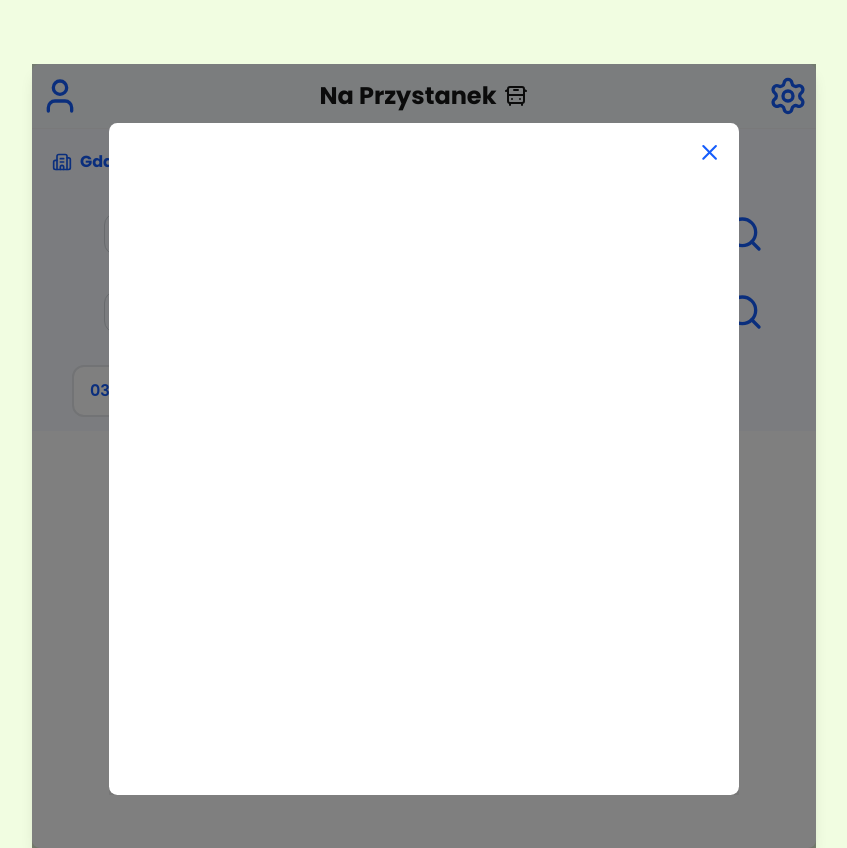
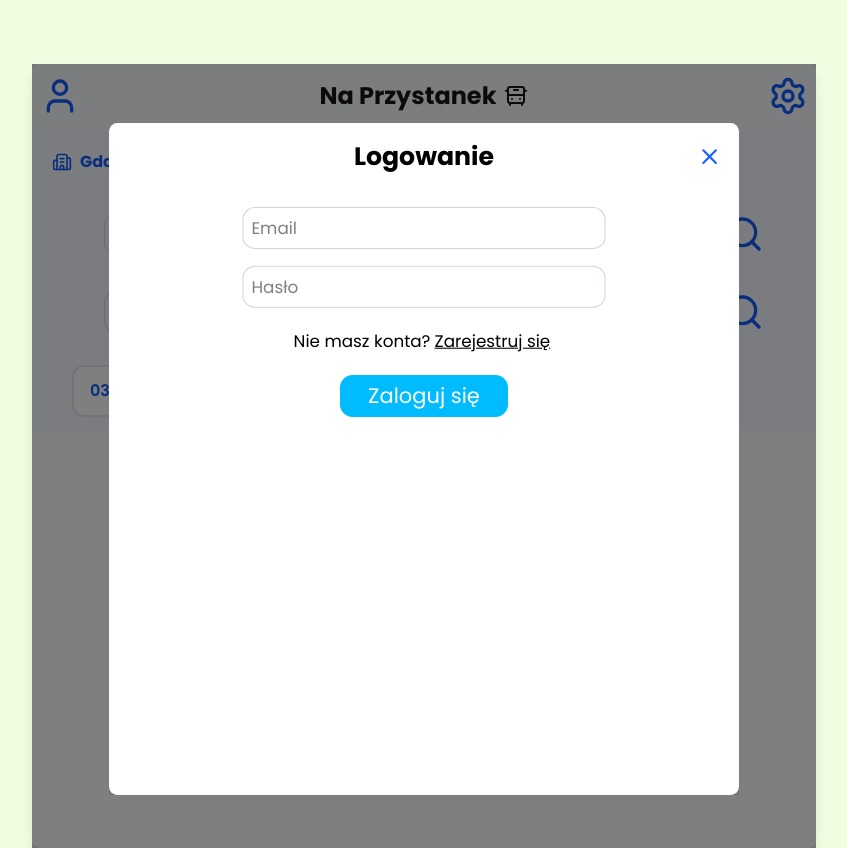
Before and after one commit to msiemienski/Projekt-Zespolowy-NaPrzystanek, a Next.js app in the folder frontend/: page / in a window 1280 px wide. Both pictures are taken after a click on the button 92 px from the left and 96 px from the top of the page. Shown: the whole page, without its empty margins (32-879 px from the left). Built offline with nearby package versions, Linux system fonts and the light colour scheme.

Commit message:
dodanie wstepnego formularzu logowania

```diff
--- a/frontend/src/components/LoginComp.js
+++ b/frontend/src/components/LoginComp.js
@@ -1,6 +1,6 @@
 import { motion, AnimatePresence } from "framer-motion";
 import { X } from "lucide-react";
-const LoginComp = ({ onClose, children, title, showLogin }) => {
+const LoginComp = ({ onClose, showLogin }) => {
   const handleLoginCloseClick = (e) => {
     e.preventDefault();
     onClose();
@@ -26,14 +26,33 @@ const LoginComp = ({ onClose, children, title, showLogin }) => {
             onClick={(e) => e.stopPropagation()}
           >
             <div className="min-w-[600px] max-w-[800px] min-h-160 max-h-160 bg-white rounded-lg p-4 shadow-2xl">
-              <div className="flex justify-end mb-4">
+
+                <div className="flex justify-between mb-4 items-center">
+                    <div className="w-6 h-6"></div>
+                    <div className="flex flex-row justify-center items-center">
+                        <h1 className="text-2xl font-bold text-black">Logowanie</h1>
+                    </div>
+
                     <a
-                  href="#"
+                    href="/"
                     onClick={handleLoginCloseClick}
                     className="text-2xl font-bold text-gray-600 hover:text-black transition-colors cursor-pointer no-underline"
                     >
                     <X className="w-6 h-6 text-blue-600"/>
                     </a>
+
+                </div>
+                <div className="flex flex-col items-center justify-center text-black">
+                    <div className="flex flex-col items-center justify-center w-2/3 h-2/3 p-4 gap-4">
+                        <input type="text" placeholder="Email" className="w-full h-10 border border-gray-300 rounded-xl p-2 focus:outline-none focus:ring-2 focus:ring-blue-400" />
+                        <input type="password" placeholder="Hasło" className="w-full h-10 border border-gray-300 rounded-xl p-2 focus:outline-none focus:ring-2 focus:ring-blue-400" />
+                        <div className="flex flex-row items-center justify-center">
+                            Nie masz konta? <a href="/" className="text-black hover:text-blue-800 transition-colors cursor-pointer underline p-1 gap-1">Zarejestruj się</a>
+                        </div>
+                    </div>
+
+
+                    <button className="text-xl font-bold/90 w-40 h-10 bg-sky-400 text-white rounded-xl hover:bg-sky-600 transition-all duration-300">Zaloguj się</button>
                 </div>
 
             </div>
--- a/frontend/src/components/SettingsComp.js
+++ b/frontend/src/components/SettingsComp.js
@@ -1,6 +1,6 @@
 import { motion, AnimatePresence } from "framer-motion";
 import { X } from "lucide-react";
-const SettingsComp = ({ onClose, children, title, showSettings }) => {
+const SettingsComp = ({ onClose, showSettings }) => {
   const handleCloseClick = (e) => {
     e.preventDefault();
     onClose();
@@ -28,7 +28,7 @@ const SettingsComp = ({ onClose, children, title, showSettings }) => {
             <div className="min-w-[600px] max-w-[800px] min-h-160 max-h-160 bg-white rounded-lg p-4 shadow-2xl">
               <div className="flex justify-end mb-4">
                 <a
-                  href="#"
+                  href="/"
                   onClick={handleCloseClick}
                   className="text-2xl font-bold text-gray-600 hover:text-black transition-colors cursor-pointer no-underline"
                 >
```
Lines whose indentation alone changed are shown as unchanged.
